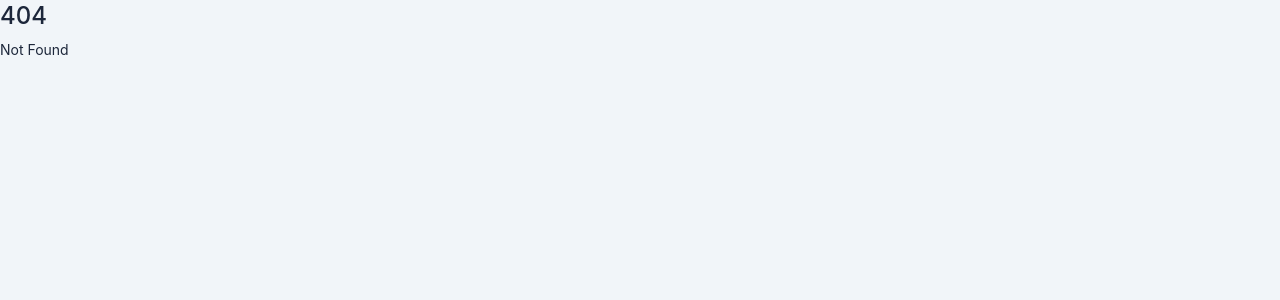
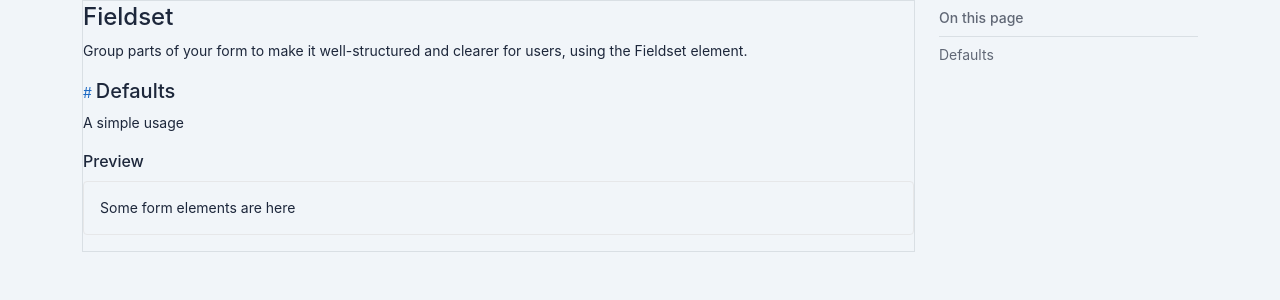
Before and after one commit to yesvelte/yesvelte, a SvelteKit app: page /docs/fieldset in a window 1280 px wide. Before the commit this address had no page. Shown: the top 300 px of the page. Built offline with nearby package versions, Linux system fonts and the light colour scheme.

Commit message:
Added fieldset

```diff
--- /dev/null
+++ b/src/lib/fieldset/Fieldset.svelte
@@ -0,0 +1,21 @@
+<script lang="ts">
+	import { El } from '../el'
+	import type { FieldsetProps } from './Fieldset.types'
+
+	type $$Props = FieldsetProps
+
+	export let componentName: $$Props['componentName'] = 'fieldset'
+
+	let cssProps: FieldsetProps = {}
+	let props: FieldsetProps = {}
+	$: {
+		cssProps = {}
+		props = {
+			componentName,
+		}
+	}
+</script>
+
+<El {...$$restProps} {cssProps} {...props}>
+	<slot />
+</El>
--- /dev/null
+++ b/src/lib/fieldset/Fieldset.types.ts
@@ -0,0 +1,3 @@
+import type { ElProps } from '../el'
+
+export interface FieldsetProps extends Partial<ElProps> {}
--- /dev/null
+++ b/src/lib/fieldset/index.ts
@@ -0,0 +1,2 @@
+export { default as Fieldset } from './Fieldset.svelte'
+export * from './Fieldset.types'
--- a/src/lib/index.js
+++ b/src/lib/index.js
@@ -1,3 +1,4 @@
 export { El } from './el'
 export { Button } from './button'
 export { Divider } from './divider'
+export { Fieldset } from './fieldset'
--- /dev/null
+++ b/src/routes/docs/fieldset/+page.svelte
@@ -0,0 +1,14 @@
+<script>
+	import { Page, Doc, Preview } from '$components'
+	import FieldsetDefault from './FieldsetDefault.svelte'
+</script>
+
+<Page
+	title="Fieldset"
+	description="Group parts of your form to make it well-structured and clearer for users, using the Fieldset element.">
+	<Doc title="Defaults" description="A simple usage">
+		<Preview src="./FieldsetDefault.svelte">
+			<FieldsetDefault />
+		</Preview>
+	</Doc>
+</Page>
--- /dev/null
+++ b/src/routes/docs/fieldset/FieldsetDefault.svelte
@@ -0,0 +1,5 @@
+<script>
+	import { Fieldset } from '$lib'
+</script>
+
+<Fieldset>Some form elements are here</Fieldset>
```
Also changed, not shown: src/routes/docs/navigations.ts (+7 -0 lines).
